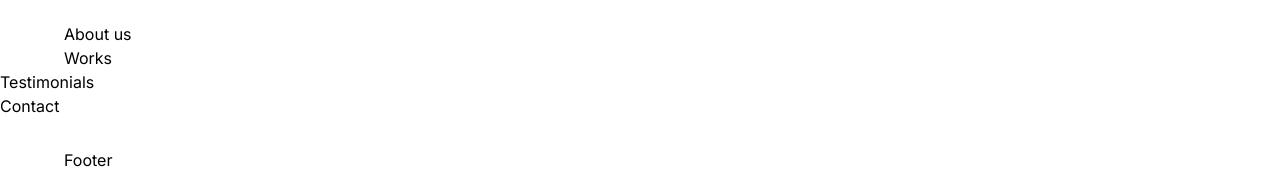
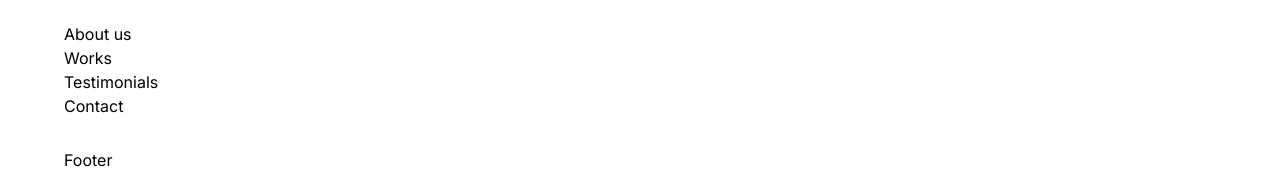
Before and after one commit to jp-quintana/renofix, a Next.js app: page / in a window 1280 px wide. Shown: the part 778-947 px from the top of the page. Built offline with nearby package versions, Linux system fonts and the light colour scheme.

Commit message:
WIP4: Ahout Us

```diff
--- a/components/Contact.tsx
+++ b/components/Contact.tsx
@@ -1,5 +1,5 @@
 const Contact = () => {
-  return <div>Contact</div>;
+  return <div className="main-container">Contact</div>;
 };
 
 export default Contact;
--- a/components/Testimonials.tsx
+++ b/components/Testimonials.tsx
@@ -1,5 +1,5 @@
 const Testimonials = () => {
-  return <div>Testimonials</div>;
+  return <div className="main-container">Testimonials</div>;
 };
 
 export default Testimonials;
```
